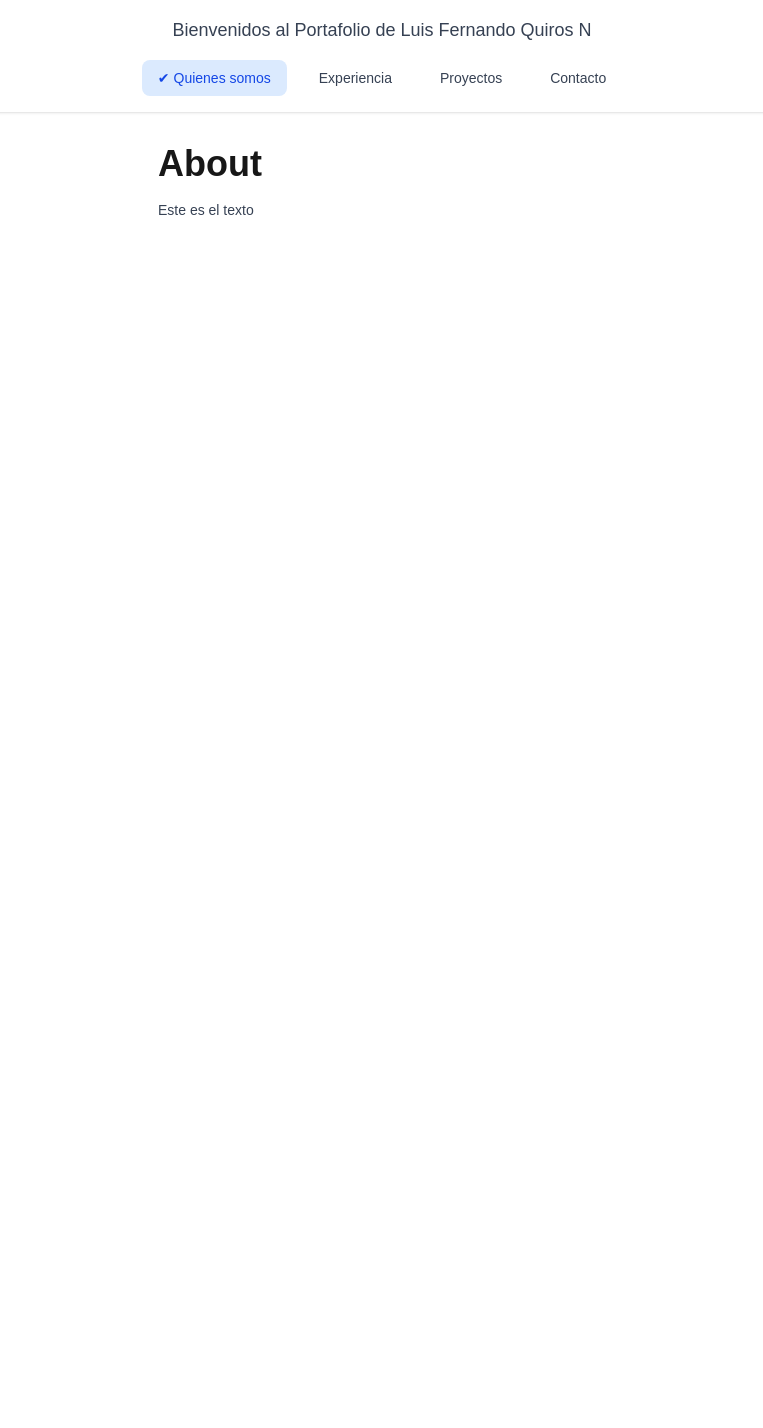
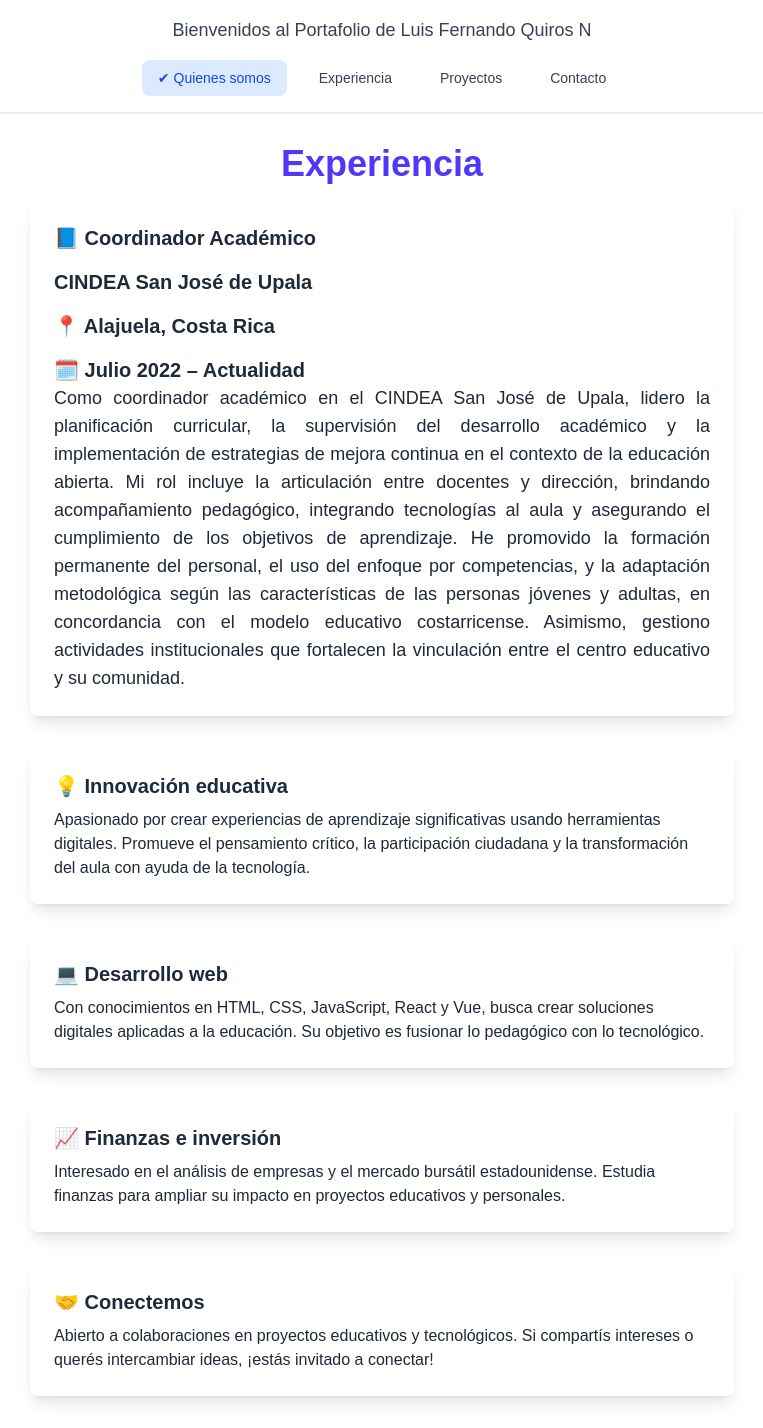
Before and after one commit to luisquiroscr/hello-next, a Next.js app: page /experience in a window 1280 px wide. Shown: the whole page, without its empty margins (258-1021 px from the left). Before the commit the page ends 800 px from the top, so only its background shows below. Built offline with nearby package versions, Linux system fonts and the light colour scheme.

Commit message:
Avance Experiencia

```diff
--- a/app/experience/page.jsx
+++ b/app/experience/page.jsx
@@ -1,14 +1,54 @@
-"use client";
+export default function About() {
+    return (
+        <div className="max-w-3xl mx-auto p-8 space-y-8 text-gray-800 dark:text-gray-200">
+            <h1 className="text-4xl font-extrabold text-center mb-4 text-indigo-600 dark:text-indigo-400">
+                Experiencia
+            </h1>
 
-import React from "react";
 
-export default function experience() {
-    return (
-        <div className="max-w-lg mx-auto p-8">
-            <h1 className="text-4xl font-extrabold mb-4">About</h1>
-            <p className="text-sm text-gray-700 dark:text-gray-200">
-                Este es el texto
-            </p>
+            <section className="bg-white/70 dark:bg-gray-800/50 p-6 rounded-lg shadow-lg backdrop-blur">
+                <h2 className="text-xl font-semibold mb-4">📘 Coordinador Académico</h2>
+                <h3 className="text-xl font-semibold mt-4"> CINDEA San José de Upala</h3>
+                <h3 className="text-xl font-semibold mt-4">📍 Alajuela, Costa Rica</h3>
+                <h3 className="text-xl font-semibold mt-4"> 🗓️ Julio 2022 – Actualidad</h3>
+                <p className= "className= text-lg font-playfair text-justify text-gray-800 dark:text-white">
+                    Como coordinador académico en el CINDEA San José de Upala, lidero la planificación curricular, la supervisión del desarrollo académico y la implementación de estrategias de mejora continua en el contexto de la educación abierta. Mi rol incluye la articulación entre docentes y dirección, brindando acompañamiento pedagógico, integrando tecnologías al aula y asegurando el cumplimiento de los objetivos de aprendizaje.
+
+                    He promovido la formación permanente del personal, el uso del enfoque por competencias, y la adaptación metodológica según las características de las personas jóvenes y adultas, en concordancia con el modelo educativo costarricense. Asimismo, gestiono actividades institucionales que fortalecen la vinculación entre el centro educativo y su comunidad.
+                </p>
+            </section>
+
+
+            <section className="bg-white/70 dark:bg-gray-800/50 p-6 rounded-lg shadow-lg backdrop-blur">
+                <h2 className="text-xl font-semibold mb-2">💡 Innovación educativa</h2>
+                <p>
+                    Apasionado por crear experiencias de aprendizaje significativas usando herramientas digitales. Promueve el pensamiento crítico, la participación ciudadana y la transformación del aula con ayuda de la tecnología.
+                </p>
+            </section>
+
+
+            <section className="bg-white/70 dark:bg-gray-800/50 p-6 rounded-lg shadow-lg backdrop-blur">
+                <h2 className="text-xl font-semibold mb-2">💻 Desarrollo web</h2>
+                <p>
+                    Con conocimientos en HTML, CSS, JavaScript, React y Vue, busca crear soluciones digitales aplicadas a la educación. Su objetivo es fusionar lo pedagógico con lo tecnológico.
+                </p>
+            </section>
+
+
+            <section className="bg-white/70 dark:bg-gray-800/50 p-6 rounded-lg shadow-lg backdrop-blur">
+                <h2 className="text-xl font-semibold mb-2">📈 Finanzas e inversión</h2>
+                <p>
+                    Interesado en el análisis de empresas y el mercado bursátil estadounidense. Estudia finanzas para ampliar su impacto en proyectos educativos y personales.
+                </p>
+            </section>
+
+
+            <section className="bg-white/70 dark:bg-gray-800/50 p-6 rounded-lg shadow-lg backdrop-blur">
+                <h2 className="text-xl font-semibold mb-2">🤝 Conectemos</h2>
+                <p>
+                    Abierto a colaboraciones en proyectos educativos y tecnológicos. Si compartís intereses o querés intercambiar ideas, ¡estás invitado a conectar!
+                </p>
+            </section>
         </div>
-    )
+    );
 }
```
